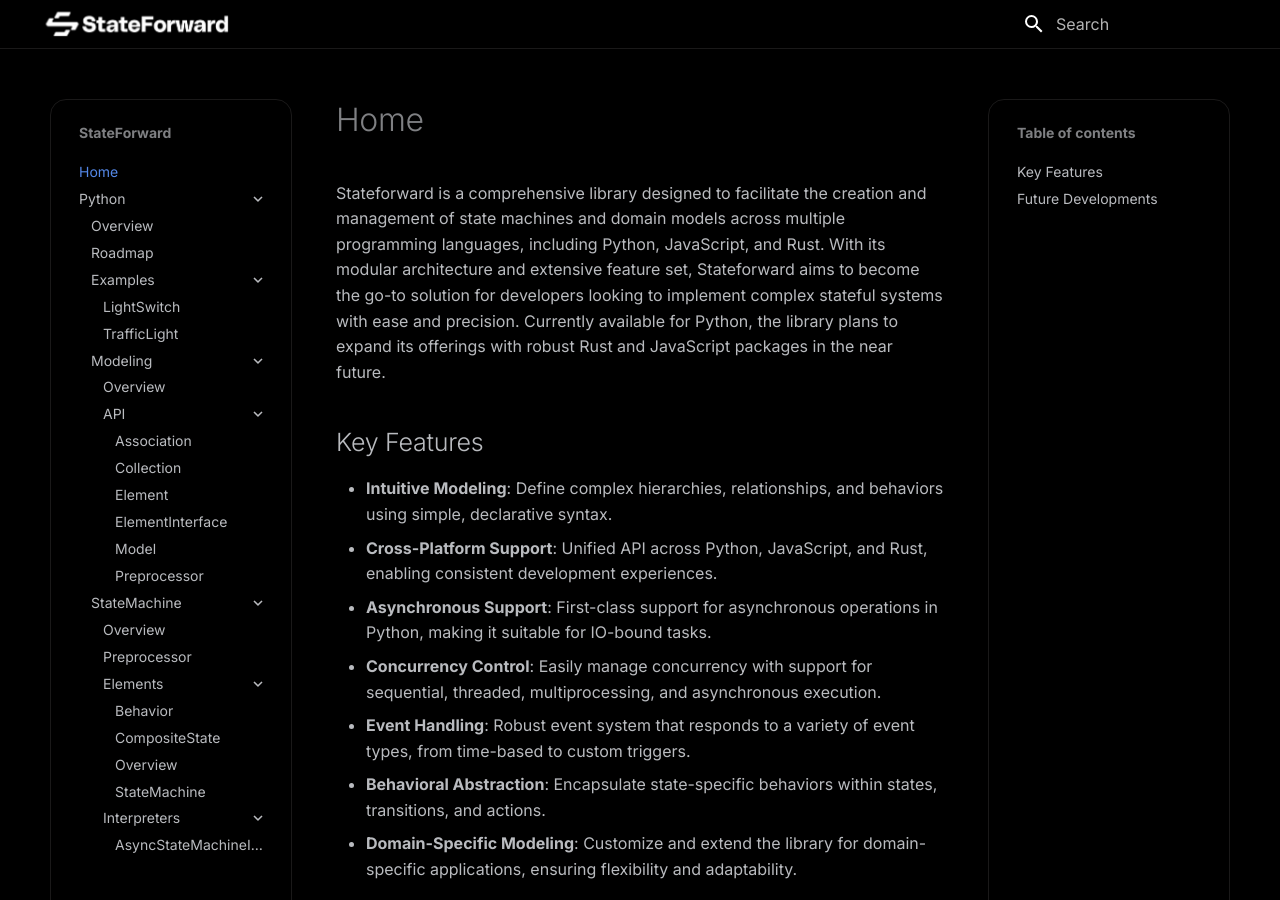
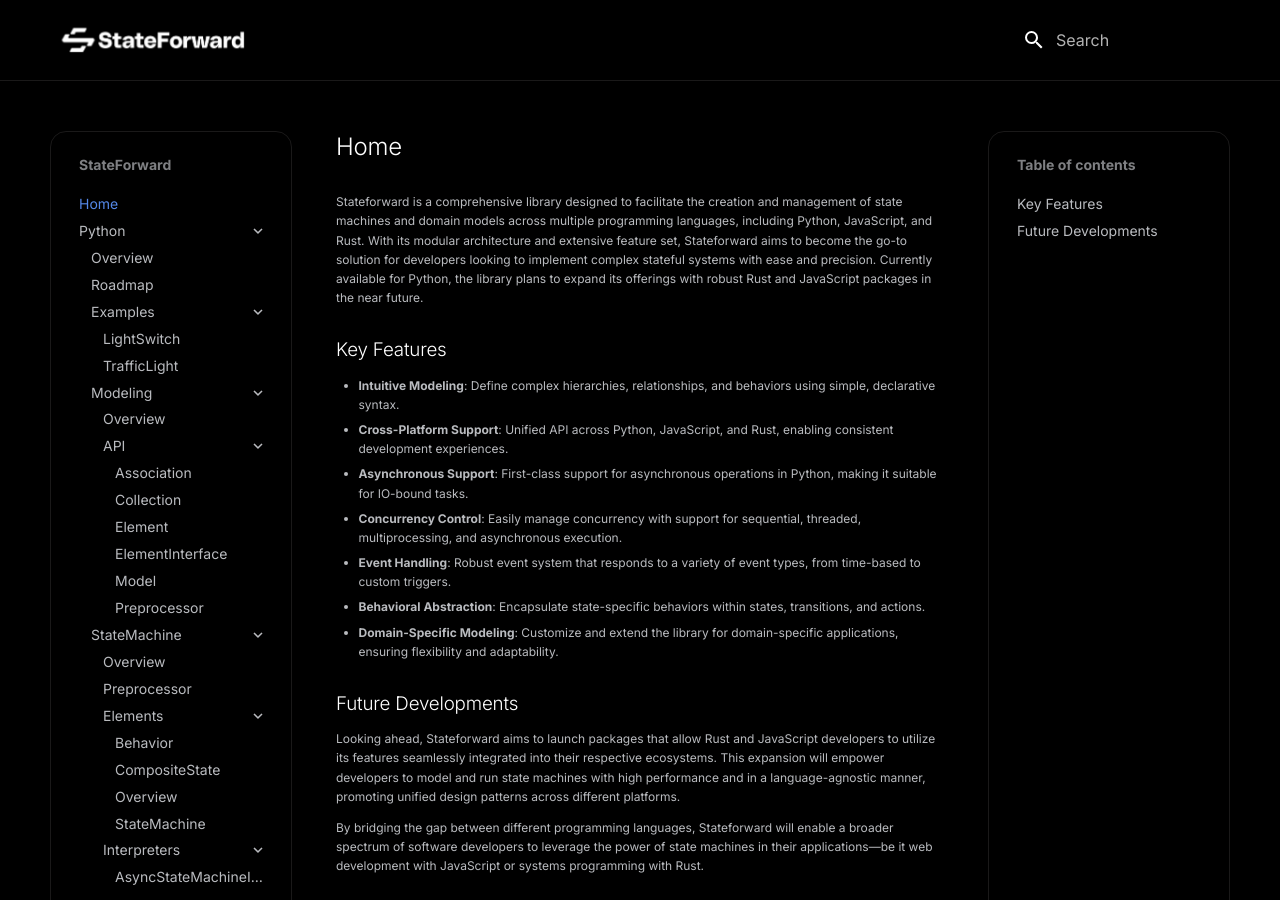
Before and after one commit to stateforward/stateforward.github.io, an MkDocs documentation site: the page built from docs/index.md, in a window 1280 px wide and 900 px high. Built offline with MkDocs 1.6.1 and Material for MkDocs 9.7.7, drawn with Linux system fonts in a browser that asks for light colours.

Commit message:
font and heading colors

```diff
--- a/docs/stylesheets/extra.css
+++ b/docs/stylesheets/extra.css
@@ -42,3 +42,13 @@
 .md-header__topic {
   display: none;
 }
+.md-header__button.md-logo {
+  margin: 1rem;
+}
+.md-typeset {
+  font-size: .6rem;
+}
+
+.md-typeset h1, .md-typeset h2 {
+  color: white;
+}
```
